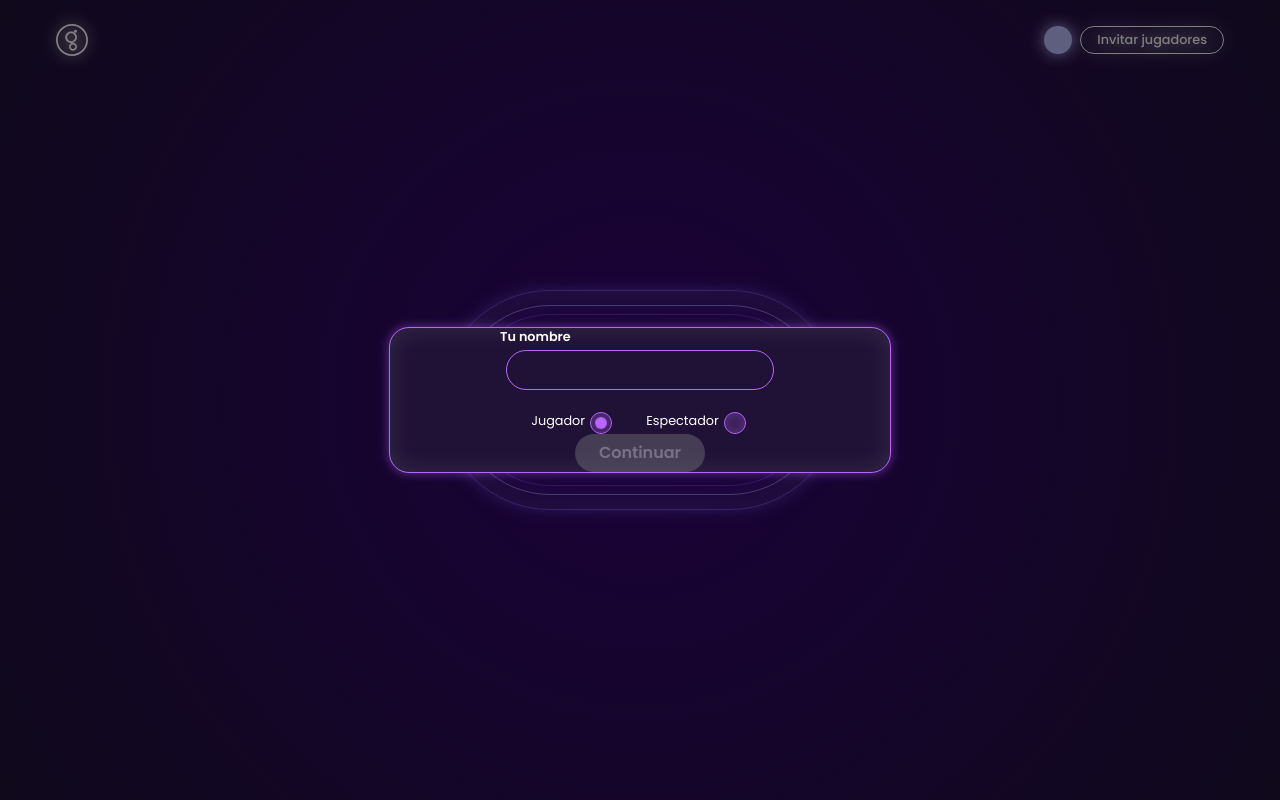
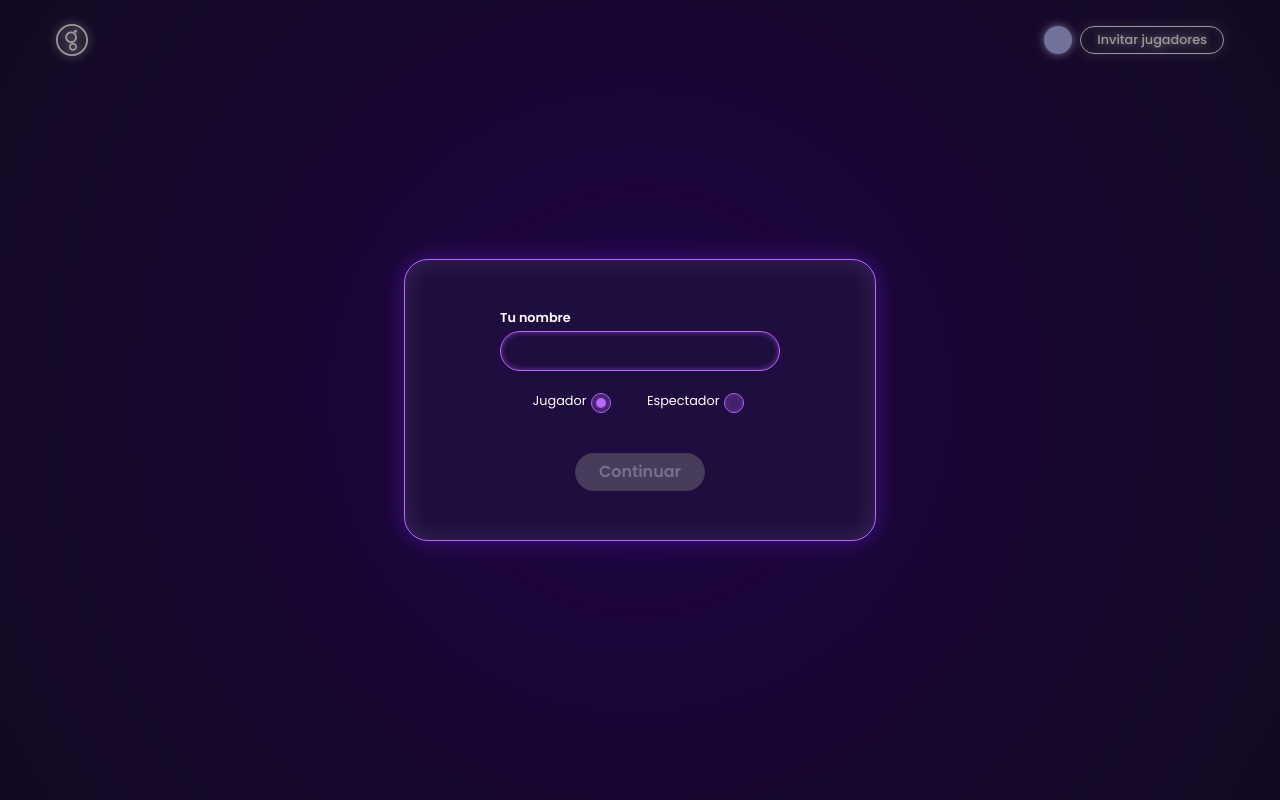
Before and after one commit to sebas-purple/planning-poker, an Angular app: page /game-room in a window 1280 px wide. Built offline with nearby package versions, Linux system fonts and the light colour scheme.

Commit message:
refactor: refactor atomo dialog

```diff
--- a/src/app/atomic-design/atoms/checkbox/checkbox.component.scss
+++ b/src/app/atomic-design/atoms/checkbox/checkbox.component.scss
@@ -2,8 +2,8 @@
 
 .checkbox {
   appearance: none;
-  width: 22px;
-  height: 22px;
+  width: 20px;
+  height: 20px;
   border-radius: 50%;
   border: 1px solid $color-primary;
   box-shadow: 0px 0px 15px 1px rgba(187, 101, 255, 0.4) inset;
@@ -14,8 +14,8 @@
 
   &:checked::after {
     content: "";
-    width: 10px;
-    height: 10px;
+    width: 8px;
+    height: 8px;
     background-color: $color-primary;
     border-radius: 50%;
     box-shadow: 0 0 1px 1px $color-primary;
--- a/src/app/atomic-design/atoms/dialog/dialog.component.html
+++ b/src/app/atomic-design/atoms/dialog/dialog.component.html
@@ -1,12 +1,5 @@
 <div class="dialog-background" *ngIf="showDialog">
   <div class="dialog-content">
-    <div class="dialog-header" *ngIf="type === 'secondary'">
-      <h2>{{ title }}</h2>
-      <button class="close-btn" (click)="closeDialog()">&times;</button>
-    </div>
-
-    <div class="dialog-body">
-      <ng-content></ng-content>
-    </div>
+    <ng-content></ng-content>
   </div>
 </div>
--- a/src/app/atomic-design/atoms/dialog/dialog.component.scss
+++ b/src/app/atomic-design/atoms/dialog/dialog.component.scss
@@ -6,68 +6,24 @@
   left: 0;
   right: 0;
   bottom: 0;
-  background-color: rgba(0, 0, 0, 0.5);
+  background-color: rgba(0, 0, 0, 0.4);
   display: flex;
   justify-content: center;
   align-items: center;
   z-index: 1000;
-  backdrop-filter: blur(8px);
-}
-
-.dialog-body {
-  &--primary {
-    background-color: $color-background-secondary;
-    border-radius: $border-radius-container;
-    border: 1px solid $border-color-primary;
-    box-shadow: 0px 0px 10px 1px rgba(187, 101, 255, 0.4),
-      0px 0px 25px 1px rgba(255, 255, 255, 0.1) inset;
-    width: 450px;
-    height: 250px;
-    display: flex;
-    flex-direction: column;
-    justify-content: center;
-    align-items: center;
-  }
+  backdrop-filter: blur(5px);
 }
 
 .dialog-content {
+  background-color: #1f0d3f;
+  border-radius: $xlarge;
+  border: 1px solid $border-color-primary;
+  box-shadow: 0px 0px 20px 2px rgba($color-secondary, 0.4),
+    0px 0px 25px 1px rgba($color-white, 0.1) inset;
+  width: 470px;
+  height: 280px;
   display: flex;
   flex-direction: column;
   justify-content: center;
   align-items: center;
-  background-color: $color-background-secondary;
-  border-radius: $border-radius-container;
-  border: 1px solid $border-color-primary;
-  box-shadow: 0px 0px 10px 1px rgba(187, 101, 255, 0.4),
-    0px 0px 25px 1px rgba(255, 255, 255, 0.1) inset;
-  overflow: hidden;
-  width: 500px;
 }
-
-/* Header */
-.dialog-header {
-  background: #6a1b9a;
-  padding: 12px 16px;
-  display: flex;
-  justify-content: space-between;
-  align-items: center;
-  width: 468px; // 480px - 16px de padding
-}
-
-.dialog-header h2 {
-  margin: 0;
-  font-size: 16px;
-  font-weight: bold;
-}
-
-.close-btn {
-  background: none;
-  border: none;
-  color: white;
-  font-size: 22px;
-  cursor: pointer;
-}
-
-.close-btn:hover {
-  color: #ddd;
-}
--- a/src/app/atomic-design/atoms/dialog/dialog.component.ts
+++ b/src/app/atomic-design/atoms/dialog/dialog.component.ts
@@ -1,22 +1,15 @@
 import { Component, Input } from '@angular/core';
 import { CommonModule } from '@angular/common';
 import { DialogType } from 'src/app/shared/types/_types';
-import { TypographyComponent, TypographyType } from "../typography/typography.component";
 
 @Component({
   selector: 'a-dialog',
   standalone: true,
-  imports: [CommonModule, TypographyComponent],
+  imports: [CommonModule],
   templateUrl: './dialog.component.html',
   styleUrls: ['./dialog.component.scss']
 })
 export class DialogComponent {
   @Input({required: true}) showDialog!: boolean;
-  @Input({required: true}) type: DialogType = 'primary';
-  @Input() title!: string;
-  typographyType: TypographyType = 'title';
 
-  closeDialog(): void {
-    this.showDialog = false;
-  }
 }
--- a/src/app/atomic-design/atoms/input/input.component.html
+++ b/src/app/atomic-design/atoms/input/input.component.html
@@ -1,5 +1,10 @@
 <div class="input-container">
   <label class="label">{{ label }}</label>
-  <input class="input" [type]="type" [formControl]="formControl" />
+  <input
+    #inputElement
+    class="input"
+    [type]="type"
+    [formControl]="formControl"
+  />
   <p *ngIf="error" class="error">{{ error }}</p>
 </div>
--- a/src/app/atomic-design/atoms/input/input.component.scss
+++ b/src/app/atomic-design/atoms/input/input.component.scss
@@ -9,7 +9,7 @@
   margin-bottom: 1.2rem;
 
   .input {
-    padding: 0.6rem $xlarge;
+    padding: 0.6rem $large;
     border-radius: $xxlarge;
     background-color: transparent;
     color: $color-white;
@@ -17,7 +17,7 @@
     outline: none;
     font-size: $font-size-base;
     font-family: $font-family;
-    width: 78%;
+    width: 88%;
 
     &:focus {
       box-shadow: 0px 0px 5px 1px rgba(187, 101, 255, 0.4) inset;
--- a/src/app/atomic-design/atoms/input/input.component.ts
+++ b/src/app/atomic-design/atoms/input/input.component.ts
@@ -1,4 +1,4 @@
-import { Component, forwardRef, Input } from '@angular/core';
+import { Component, forwardRef, Input, ViewChild, ElementRef, AfterViewInit } from '@angular/core';
 import { CommonModule } from '@angular/common';
 import { ControlValueAccessor, FormControl, NG_VALUE_ACCESSOR, ReactiveFormsModule } from '@angular/forms';
 
@@ -16,7 +16,7 @@ import { ControlValueAccessor, FormControl, NG_VALUE_ACCESSOR, ReactiveFormsModu
     }
   ]
 })
-export class InputComponent implements ControlValueAccessor {
+export class InputComponent implements ControlValueAccessor, AfterViewInit {
   @Input() type: string = "text";
   @Input({required: true}) formControl: FormControl = new FormControl("");
 
@@ -24,6 +24,10 @@ export class InputComponent implements ControlValueAccessor {
   @Input({required: true}) label!: string;
   // error para el input
   @Input() error: string = "";
+  // propiedad para controlar si el input debe estar enfocado por defecto
+  @Input() autoFocus: boolean = true;
+
+  @ViewChild('inputElement', { static: false }) inputElement!: ElementRef;
 
   onChange: (value: string) => void = () => {};
   onTouched: () => void = () => {};
@@ -39,4 +43,13 @@ export class InputComponent implements ControlValueAccessor {
   registerOnTouched(fn: any): void {
     //
   }
+
+  ngAfterViewInit(): void {
+    if (this.autoFocus && this.inputElement) {
+      // Usar setTimeout para asegurar que el DOM esté completamente renderizado
+      setTimeout(() => {
+        this.inputElement.nativeElement.focus();
+      }, 0);
+    }
+  }
 }
--- a/src/app/pages/game-room/game-room-create-user/game-room-create-user.component.html
+++ b/src/app/pages/game-room/game-room-create-user/game-room-create-user.component.html
@@ -1,4 +1,4 @@
-<a-dialog [showDialog]="showDialog" [type]="dialogType">
+<a-dialog [showDialog]="showDialog">
   <form class="form" [formGroup]="gameRoomForm">
     <a-input
       [label]="textLabel"
--- a/src/app/pages/game-room/game-room-create-user/game-room-create-user.component.scss
+++ b/src/app/pages/game-room/game-room-create-user/game-room-create-user.component.scss
@@ -1,3 +1,5 @@
+@import "../../../shared/custom-styles/variables";
+
 .form {
   display: flex;
   flex-direction: column;
@@ -10,4 +12,5 @@
   align-items: center;
   justify-content: space-evenly;
   width: 100%;
+  margin-bottom: $xxxlarge;
 }
--- a/src/app/pages/game-room/game-room-create-user/game-room-create-user.component.ts
+++ b/src/app/pages/game-room/game-room-create-user/game-room-create-user.component.ts
@@ -7,15 +7,13 @@ import { nameValidator } from 'src/app/shared/validators/name-validator';
 import { GameService } from 'src/app/services/game.service';
 import { DialogComponent } from "src/app/atomic-design/atoms/dialog/dialog.component";
 import { CheckboxLabelComponent } from "src/app/atomic-design/molecules/checkbox-label/checkbox-label.component";
-import { TypographyComponent } from "src/app/atomic-design/atoms/typography/typography.component";
 import { ButtonComponent } from "src/app/atomic-design/atoms/button/button.component";
-import { DialogType } from 'src/app/shared/types/_types';
 import { InputComponent } from "src/app/atomic-design/atoms/input/input.component";
 
 @Component({
   selector: 'app-game-room-create-user',
   standalone: true,
-  imports: [CommonModule, DialogComponent, CheckboxLabelComponent, TypographyComponent, ButtonComponent, ReactiveFormsModule, InputComponent],
+  imports: [CommonModule, DialogComponent, CheckboxLabelComponent, ButtonComponent, ReactiveFormsModule, InputComponent],
   templateUrl: './game-room-create-user.component.html',
   styleUrls: ['./game-room-create-user.component.scss']
 })
@@ -31,7 +29,6 @@ export class GameRoomCreateUserComponent {
   jugador: ViewMode = ViewMode.jugador;
   espectador: ViewMode = ViewMode.espectador;
   showDialog: boolean = true;
-  dialogType: DialogType = "primary";
 
   gameRoomForm = new FormGroup({
     name: new FormControl("", [Validators.required, nameValidator()]),
--- a/src/app/pages/game-room/game-room-header/game-room-header.component.html
+++ b/src/app/pages/game-room/game-room-header/game-room-header.component.html
@@ -15,7 +15,7 @@
   </div>
 </header>
 
-<a-dialog [showDialog]="showDialog" [type]="typeDialog" [title]="titleDialog">
+<!-- <a-dialog [showDialog]="showDialog" [type]="typeDialog" [title]="titleDialog">
   <div class="dialog-content">
     <input
       type="text"
@@ -29,4 +29,4 @@
       (click)="handleButtonDialogCopyLinkClick()"
     ></a-button>
   </div>
-</a-dialog>
+</a-dialog> -->
--- a/src/app/pages/game-room/game-room-header/game-room-header.component.ts
+++ b/src/app/pages/game-room/game-room-header/game-room-header.component.ts
@@ -35,21 +35,22 @@ export class GameRoomHeaderComponent {
   textButton: string = "Invitar jugadores";
   typeButton: ButtonType = "tertiary";
 
-  showDialog: boolean = false;
-  typeDialog: DialogType = "secondary";
-  titleDialog: string = "Invitar jugadores";
 
-  textButtonDialog: string = "Copiar link";
-  typeButtonDialog: ButtonType = "primary";
+  // showDialog: boolean = false;
+  // typeDialog: DialogType = "secondary";
+  // titleDialog: string = "Invitar jugadores";
+
+  // textButtonDialog: string = "Copiar link";
+  // typeButtonDialog: ButtonType = "primary";
 
   handleButtonInvitePlayersClick(): void {
     console.log("Botón clickeado");
-    this.showDialog = true;
+    // this.showDialog = true;
   }
 
-  handleButtonDialogCopyLinkClick(): void {
-    console.log("Botón clickeado");
-    // copiar el link al portapapeles
-    this.showDialog = false;
-  }
+  // handleButtonDialogCopyLinkClick(): void {
+  //   console.log("Botón clickeado");
+  //   // copiar el link al portapapeles
+  //   this.showDialog = false;
+  // }
 }
```
